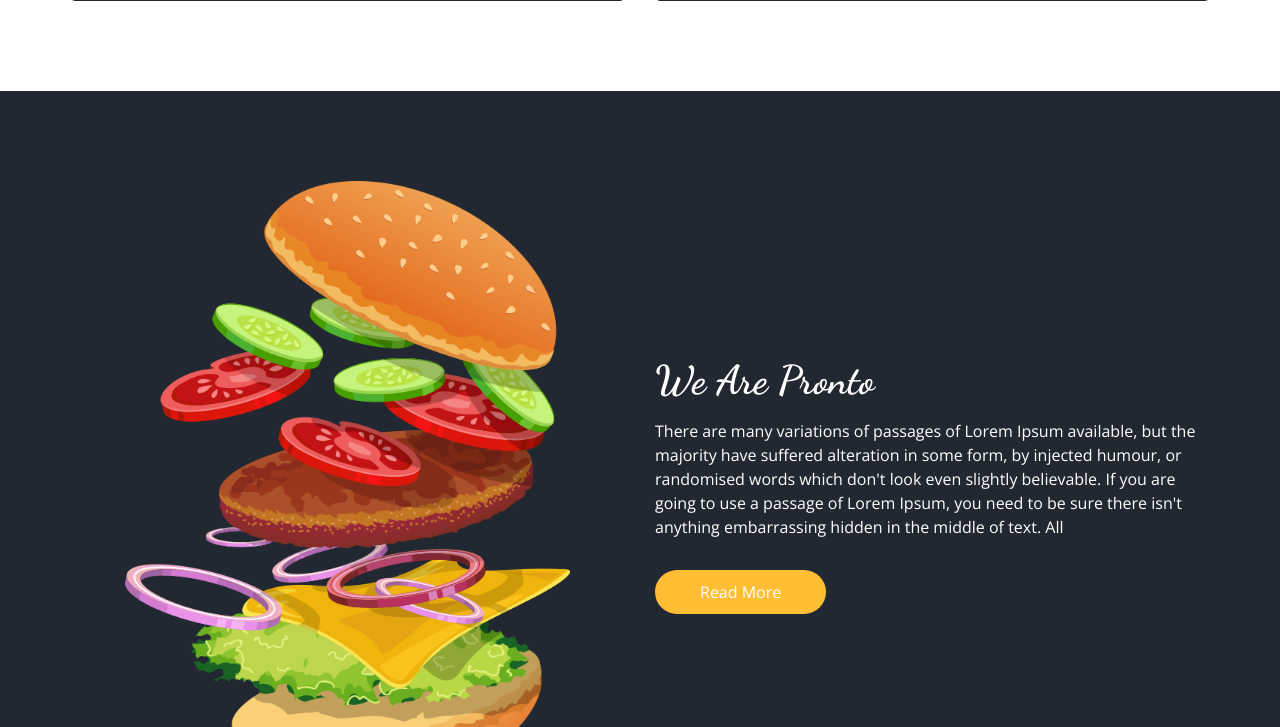
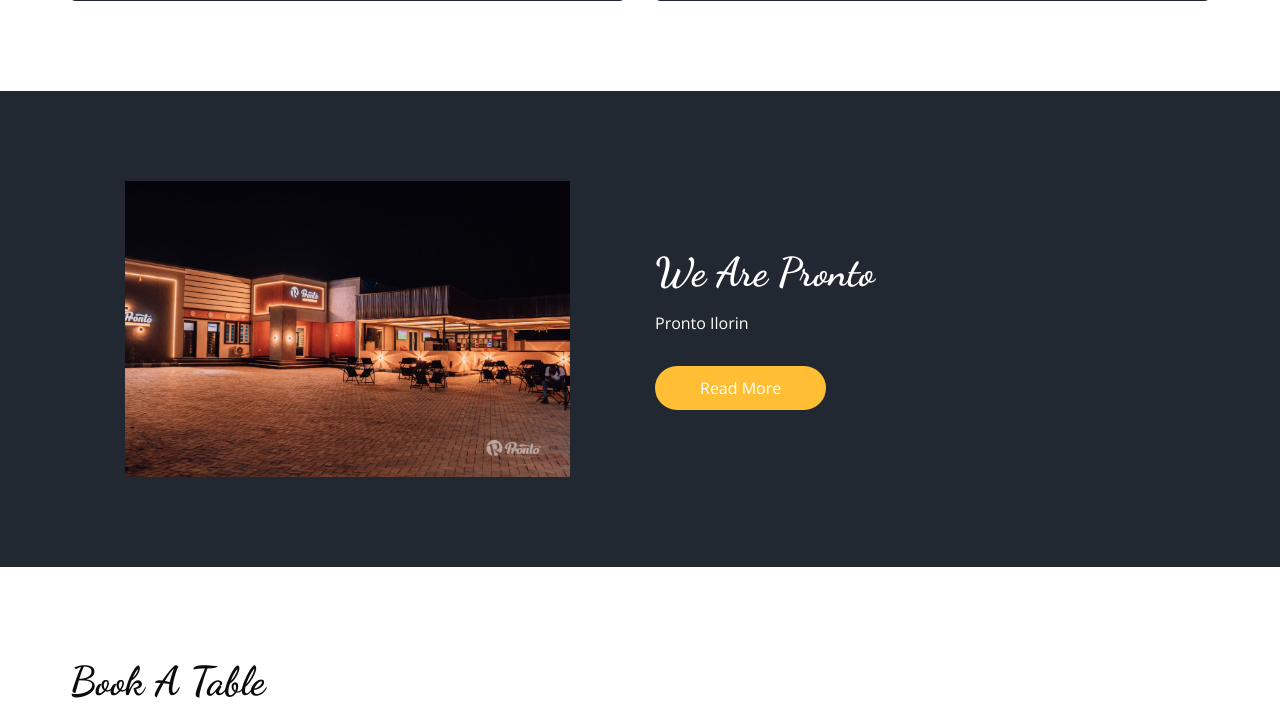
Before and after one commit to papycoda/pronto_restaurant, a Django app: page / in a window 1280 px wide. Shown: the part 912-1639 px from the top of the page. Run offline with Django 5.2, Linux system fonts and the light colour scheme; some libraries are stand-ins or nearby versions.

Commit message:
"Updated index.html: changed href attributes, replaced image source, and modified paragraph text."

```diff
--- a/prontoback/Templates/index.html
+++ b/prontoback/Templates/index.html
@@ -126,7 +126,7 @@
                 <h6>
                   <span>20%</span> Off
                 </h6>
-                <a href="">
+                <a href="menu">
                   Order Now <svg version="1.1" id="Capa_1" xmlns="http://www.w3.org/2000/svg"
                     xmlns:xlink="http://www.w3.org/1999/xlink" x="0px" y="0px" viewBox="0 0 456.029 456.029"
                     style="enable-background:new 0 0 456.029 456.029;" xml:space="preserve">
@@ -197,7 +197,7 @@
                 <h6>
                   <span>15%</span> Off
                 </h6>
-                <a href="">
+                <a href="menu/">
                   Order Now <svg version="1.1" id="Capa_1" xmlns="http://www.w3.org/2000/svg"
                     xmlns:xlink="http://www.w3.org/1999/xlink" x="0px" y="0px" viewBox="0 0 456.029 456.029"
                     style="enable-background:new 0 0 456.029 456.029;" xml:space="preserve">
@@ -271,7 +271,7 @@
       <div class="row">
         <div class="col-md-6 ">
           <div class="img-box">
-            <img src="{% static 'images/about-img.png' %}" alt="">
+            <img src="{% static 'images/outside.jpg' %}" alt="">
           </div>
         </div>
         <div class="col-md-6">
@@ -282,12 +282,9 @@
               </h2>
             </div>
             <p>
-              There are many variations of passages of Lorem Ipsum available, but the majority have suffered alteration
-              in some form, by injected humour, or randomised words which don't look even slightly believable. If you
-              are going to use a passage of Lorem Ipsum, you need to be sure there isn't anything embarrassing hidden in
-              the middle of text. All
+              Pronto Ilorin
             </p>
-            <a href="">
+            <a href="about">
               Read More
             </a>
           </div>
```
Also changed, not shown: prontoback/Static/images/outside.jpg (added).
